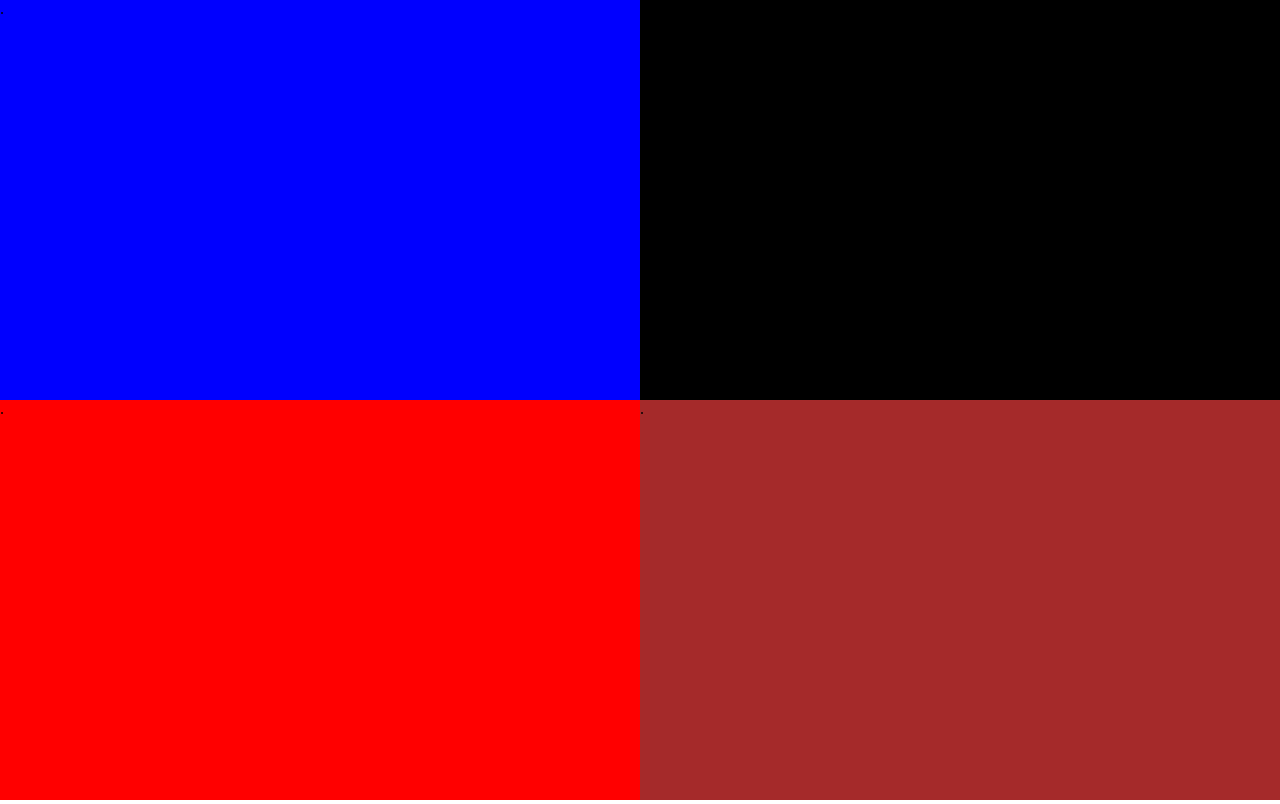
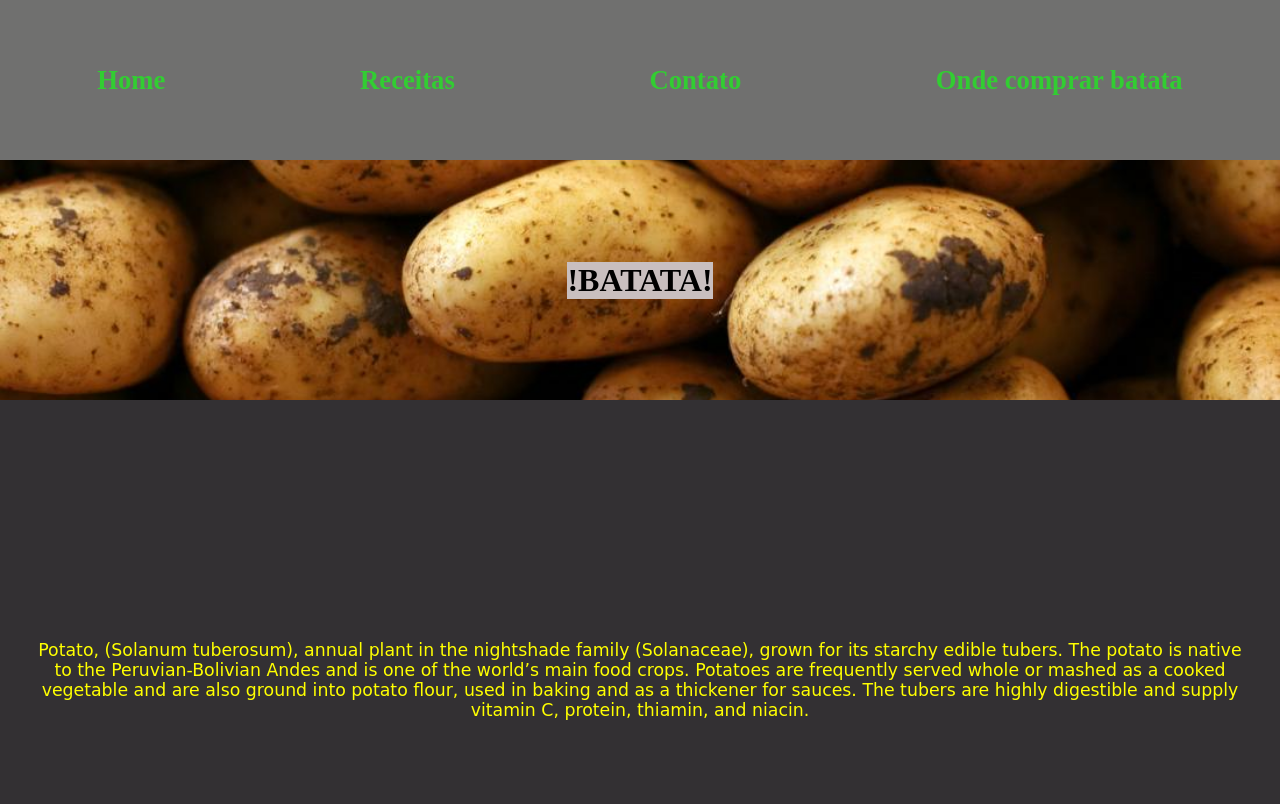
Before and after one commit to GeovanniMartins12/302-Responsividade, a plain HTML site: page index.html in a window 1280 px wide. Shown: the top 804 px of the page. Drawn offline with Linux system fonts and the light colour scheme; a web font is replaced by a local one.

Commit message:
Adicionar propriedades de responsividade

```diff
--- a/index.html
+++ b/index.html
@@ -4,13 +4,50 @@
     <meta charset="UTF-8">
     <meta name="viewport" content="width=device-width, initial-scale=1.0">
     <meta http-equiv="X-UA-Compatible" content="ie=edge">
-    <title>Document</title>
+    <title>Batata</title>
     <link rel="stylesheet" href="style.css">
+    <link href="https://fonts.googleapis.com/css?family=Barriecito&display=swap" rel="stylesheet">
+    <link rel="shortcut icon" href="img/potato.png" type="image/x-icon">
 </head>
 <body>
-    <nav>.</nav>
-    <header>.</header>
-    <section>.</section>
-    <footer>.</footer>
+    <nav>
+        <div id="mobile">
+            <img src="imagem/fries.png" alt="menu batata">
+        </div>
+        <div id="desktop">
+            <a href="">Home</a>
+            <a href="">Receitas</a>
+            <a href="">Contato</a>
+            <a href="">Onde comprar batata</a>
+        </div>
+    </nav>
+    <header>
+        <h1>!BATATA!</h1>
+    </header>
+    <section>
+        <p>
+                Potato, (Solanum tuberosum), annual plant in the nightshade family (Solanaceae), grown for its starchy edible tubers.
+                The potato is native to the Peruvian-Bolivian Andes and is one of the world’s main food crops.
+                Potatoes are frequently served whole or mashed as a cooked vegetable and are also ground into potato flour, used in baking and as a thickener for sauces.
+                The tubers are highly digestible and supply vitamin C, protein, thiamin, and niacin.
+        </p>
+
+    </section>
+    <footer>
+        <aside>
+            <iframe width="480" height="315" src="https://www.youtube.com/embed/lEb-OU3sHfI" frameborder="0" allow="accelerometer; autoplay; encrypted-media; gyroscope; picture-in-picture" allowfullscreen></iframe>
+        </aside>
+        <div>
+            <a href="https://facebook.com" target="_blank">
+                <img src="imagem/facebook.png" alt="">
+            </a>
+            <a href="https://www.msn.com/pt-br/" target="_blank">
+                <img src="imagem/instagram (1).png" alt="">
+            </a>
+            <a href="https://myspace.com/" target="_blank">
+                <img src="imagem/whatsapp.png" alt="">
+            </a>
+        </div>
+    </footer>
 </body>
 </html>
--- a/style.css
+++ b/style.css
@@ -1,47 +1,123 @@
 body{
-    margin: 0%;
+    margin: 0;
     display: grid;
-    grid-template-areas:'nav nav nav nav'
-                        'header header header header'
-                        'section section section section'
-                        'footer footer footer footer';
-    grid-template-rows: 30vh 20vh 30vh 20vh;
+    grid-template-areas: 'nav nav nav nav'
+                         'header header header header'
+                         'section section section section'
+                         'footer footer footer footer';
+    grid-template-rows: 20vh 30vh 60vh 40vh;
+    grid-template-columns: 25% 25% 25% 25%;
 }
 
 nav{
     grid-area: nav;
-    background-color: blue;
+    background-color: rgb(51, 48, 51);
+}
+
+nav #mobile{
+    width: 100%;
+    height: 100%;
+    display: flex;
+    align-items: center;
+    justify-content: center;
+}
+
+nav #desktop{
+    width: 100%;
+    height: 100%;
+    display: none;
+    align-items: center;
+    justify-content: space-around;
+}
+
+nav #desktop a{
+    text-decoration: none;
+    color: limegreen;
+    font-size: 20pt;
+    font-weight: 800;
 }
 
 header{
     grid-area: header;
-    background-color: red;
+    background-image: url(imagem/potato.jpg);
+    background-size: cover;
+    background-position: center;
+    display: flex;
+    align-items: center;
+    justify-content: center;
+}
+header h1{
+    color: rgb(0, 0, 0);
+    background-color: rgb(201, 191, 191);
 }
 
 section{
     grid-area: section;
-    background-color: black;
+    background-color: rgb(51, 48, 51);
+    display: flex;
+    align-items: center;
+    justify-content: center;
+    text-align: center;
+    padding: 0 30px;
+}
+
+section p{
+    color: yellow;
+    font-size: 13pt;
+    font-family: 'Barriecito', cursive;
 }
 
 footer{
     grid-area: footer;
-    background-color: brown;
+    background-color:rgb(126, 110, 126);
+    display: flex;
+    align-items: center;
+    justify-content: center;
+    flex-direction: column;
+}
+footer aside{
+    display: none;
+}
+
+footer div{
+    width: 200px;
+    display: flex;
+    justify-content: space-around;
+    margin-top: 40px;
+}
+footer div a{
+    cursor:pointer;
 }
 
 @media(min-width: 768px){
     body{
-        grid-template-areas:'nav nav nav nav'
+        grid-template-areas: 'nav nav nav nav'
                             'header header section section'
                             'header header section section'
                             'footer footer footer footer';
+    }
+    nav #desktop{
+        display: flex;
+    }
+
+    nav #mobile{
+        display: none;
+    }
+    nav{
+        background-color: rgb(112, 112, 111);
     }
 }
 
 @media(min-width: 1024px){
     body{
-        grid-template-areas:'nav nav section section'
-                            'nav nav section section'
-                            'header header footer footer'
-                            'header header footer footer';
+        grid-template-areas: 'nav nav nav nav'
+                             'header header header header'
+                             'section section section section'
+                             'footer footer footer footer';
+        grid-template-rows: 20vh 30vh 70vh 60vh;
+    }
+
+    footer aside{
+        display: block;
     }
 }
```
Also changed, not shown: imagem/facebook.png (added), imagem/fries.png (added), imagem/instagram (1).png (added), imagem/potato.jpg (added), imagem/whatsapp.png (added).
